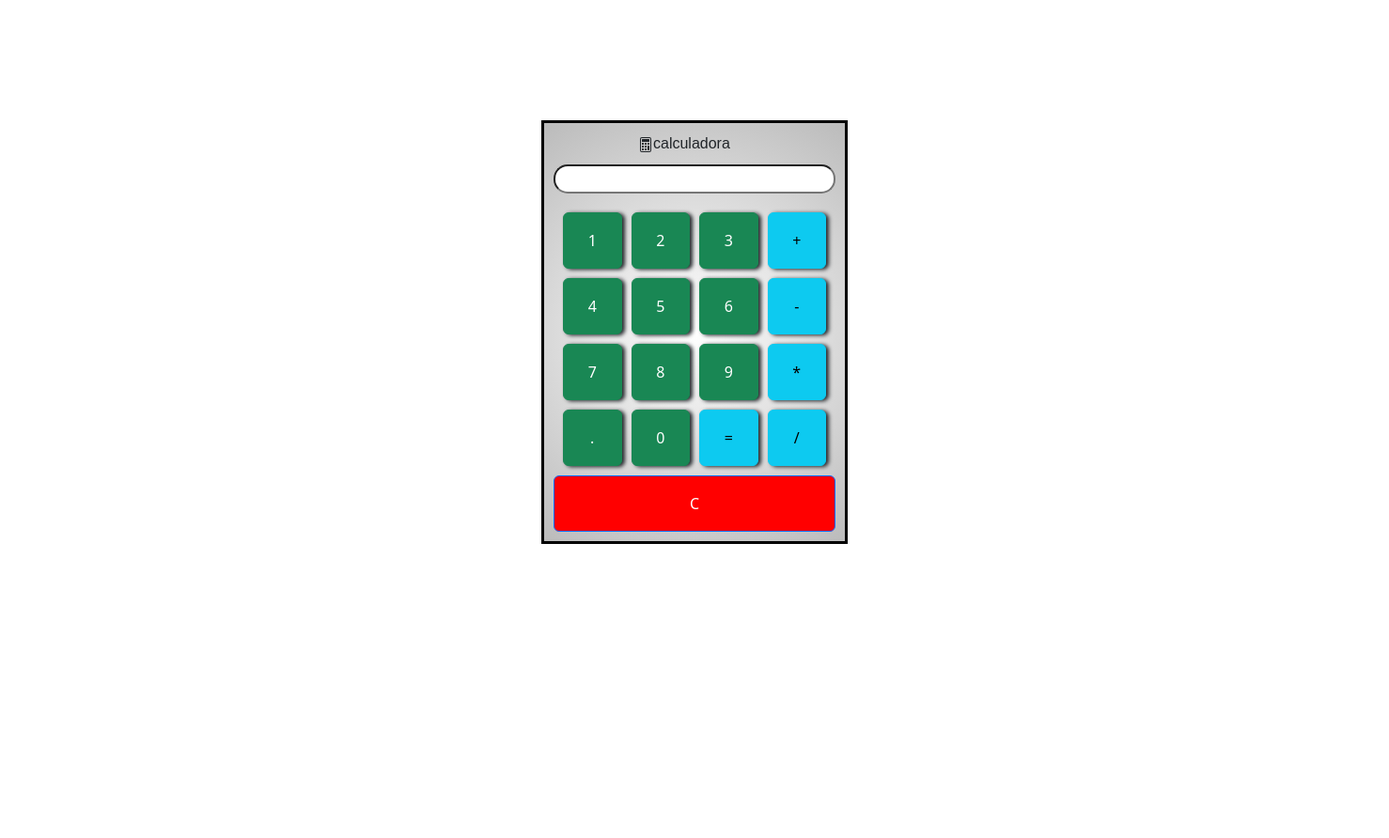
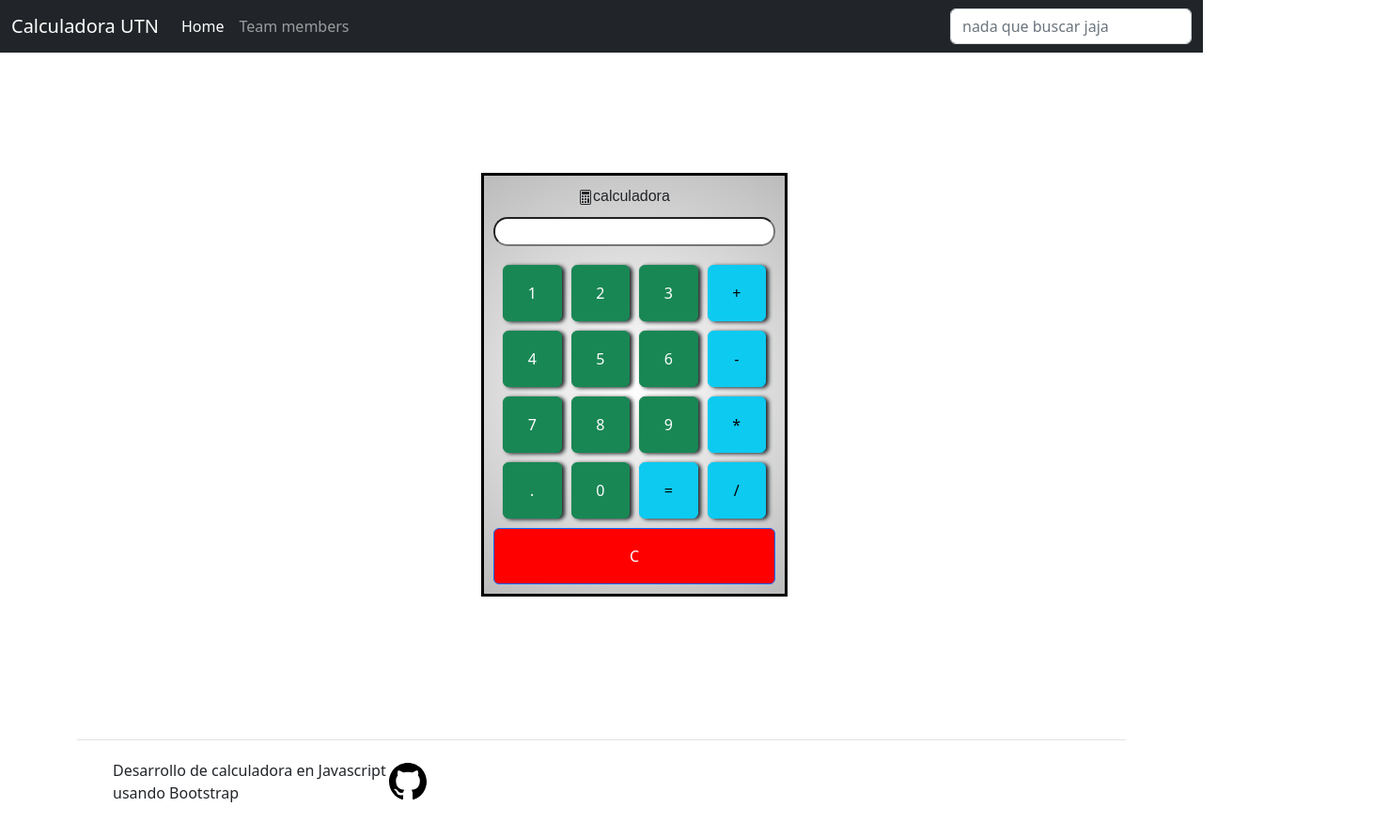
Before and after one commit to NBRosati/calculadora, a plain HTML site: page index.html in a window 1280 px wide. Shown: the whole page at 94% size, 1478 px wide, since content can reach past the window. Before the commit the page ends 800 px from the top, so only its background shows below. Drawn offline with nearby package versions, Linux system fonts and the light colour scheme; a web font is replaced by a local one.

Commit message:
almost finished

```diff
--- a/css/styles.css
+++ b/css/styles.css
@@ -6,7 +6,7 @@
 
 #calc{
     display: inline-block;
-    margin: 10% 45%;
+    margin: 10% 40%;
     padding: 10px;
     border: solid black;
     background: radial-gradient(circle, #fff,#bbb);
@@ -45,3 +45,7 @@ button{
     width: 300px;
 
 }
+
+.footer{
+    font-family:system-ui, -apple-system, BlinkMacSystemFont, 'Segoe UI', Roboto, Oxygen, Ubuntu, Cantarell, 'Open Sans', 'Helvetica Neue', sans-serif;
+}
--- a/index.html
+++ b/index.html
@@ -14,12 +14,47 @@
     </style>
 </head>
 <body>
+
+<!-- navbar -->
+
+<nav class="navbar navbar-expand navbar-dark bg-dark" aria-label="Second navbar example">
+    <div class="container-fluid">
+    <a class="navbar-brand" href="#">Calculadora UTN</a>
+    <button class="navbar-toggler" type="button" data-bs-toggle="collapse" data-bs-target="#navbarsExample02" aria-controls="navbarsExample02" aria-expanded="false" aria-label="Toggle navigation">
+        <span class="navbar-toggler-icon"></span>
+    </button>
+
+    <div class="collapse navbar-collapse" id="navbarsExample02">
+        <ul class="navbar-nav me-auto">
+        <li class="nav-item">
+            <a class="nav-link active" aria-current="page" href="#">Home</a>
+        </li>
+        <li class="nav-item">
+            <a class="nav-link" href="#">Team members</a>
+        </li>
+        </ul>
+        <form role="search">
+        <input class="form-control" type="search" placeholder="nada que buscar jaja" aria-label="Search">
+        </form>
+    </div>
+    </div>
+</nav>
+
+
+
+
+
+
+
+
+    <!-- inicio calculadora -->
     <div id="calc">
         <!-- el choclo es por el icono de bootstrap jajaja -->
         <div class ="title"><svg xmlns="http://www.w3.org/2000/svg" width="16" height="16" fill="currentColor" class="bi bi-calculator" viewBox="0 0 16 16">
             <path d="M12 1a1 1 0 0 1 1 1v12a1 1 0 0 1-1 1H4a1 1 0 0 1-1-1V2a1 1 0 0 1 1-1h8zM4 0a2 2 0 0 0-2 2v12a2 2 0 0 0 2 2h8a2 2 0 0 0 2-2V2a2 2 0 0 0-2-2H4z"/>
             <path d="M4 2.5a.5.5 0 0 1 .5-.5h7a.5.5 0 0 1 .5.5v2a.5.5 0 0 1-.5.5h-7a.5.5 0 0 1-.5-.5v-2zm0 4a.5.5 0 0 1 .5-.5h1a.5.5 0 0 1 .5.5v1a.5.5 0 0 1-.5.5h-1a.5.5 0 0 1-.5-.5v-1zm0 3a.5.5 0 0 1 .5-.5h1a.5.5 0 0 1 .5.5v1a.5.5 0 0 1-.5.5h-1a.5.5 0 0 1-.5-.5v-1zm0 3a.5.5 0 0 1 .5-.5h1a.5.5 0 0 1 .5.5v1a.5.5 0 0 1-.5.5h-1a.5.5 0 0 1-.5-.5v-1zm3-6a.5.5 0 0 1 .5-.5h1a.5.5 0 0 1 .5.5v1a.5.5 0 0 1-.5.5h-1a.5.5 0 0 1-.5-.5v-1zm0 3a.5.5 0 0 1 .5-.5h1a.5.5 0 0 1 .5.5v1a.5.5 0 0 1-.5.5h-1a.5.5 0 0 1-.5-.5v-1zm0 3a.5.5 0 0 1 .5-.5h1a.5.5 0 0 1 .5.5v1a.5.5 0 0 1-.5.5h-1a.5.5 0 0 1-.5-.5v-1zm3-6a.5.5 0 0 1 .5-.5h1a.5.5 0 0 1 .5.5v1a.5.5 0 0 1-.5.5h-1a.5.5 0 0 1-.5-.5v-1zm0 3a.5.5 0 0 1 .5-.5h1a.5.5 0 0 1 .5.5v4a.5.5 0 0 1-.5.5h-1a.5.5 0 0 1-.5-.5v-4z"/>
-        </svg>calculadora</div>
+        </svg>calculadora
+    </div>
 
     <div>
 
@@ -51,11 +86,33 @@
             <button type="button" class="btn btn-success" type="button" value="0" onclick="dis('0')"/> 0 </button>
             <button type="button" class="operator btn btn-info" type="button" value="=" onclick="solve()"/> = </button>
             <button type="button"class="operator btn btn-info" type="button" value="/" onclick="dis('/')"/> / </button>
-
-
         </div>
         <button id="borrar" type="button" class="btn btn-primary" type="button" type="button" value="c" onclick="clr()"/> C </button>
     </div>
+</div>
+
+    <br>
+    <!-- fin calculadora -->
+
+<!-- footer -->
+<div class="container">
+    <footer class="d-flex flex-wrap justify-content-between align-items-center py-3 my-4 border-top">
+    <div class="col-md-4 d-flex align-items-center">
+        <a href="/" class="mb-3 me-2 mb-md-0 text-muted text-decoration-none lh-1">
+        <svg class="bi" width="30" height="24"><use xlink:href="#bootstrap"></use></svg>
+        </a>
+        <span class="footer" class="mb-3 mb-md-0 text-muted">Desarrollo de calculadora en Javascript usando Bootstrap</span>
+        <div class="class="nav col-md-4 justify-content-end list-unstyled d-flex"> <a href=""><svg xmlns="http://www.w3.org/2000/svg" width="40" height="56" fill="black" class="bi bi-github" viewBox="0 0 16 16">
+            <path d="M8 0C3.58 0 0 3.58 0 8c0 3.54 2.29 6.53 5.47 7.59.4.07.55-.17.55-.38 0-.19-.01-.82-.01-1.49-2.01.37-2.53-.49-2.69-.94-.09-.23-.48-.94-.82-1.13-.28-.15-.68-.52-.01-.53.63-.01 1.08.58 1.23.82.72 1.21 1.87.87 2.33.66.07-.52.28-.87.51-1.07-1.78-.2-3.64-.89-3.64-3.95 0-.87.31-1.59.82-2.15-.08-.2-.36-1.02.08-2.12 0 0 .67-.21 2.2.82.64-.18 1.32-.27 2-.27.68 0 1.36.09 2 .27 1.53-1.04 2.2-.82 2.2-.82.44 1.1.16 1.92.08 2.12.51.56.82 1.27.82 2.15 0 3.07-1.87 3.75-3.65 3.95.29.25.54.73.54 1.48 0 1.07-.01 1.93-.01 2.2 0 .21.15.46.55.38A8.012 8.012 0 0 0 16 8c0-4.42-3.58-8-8-8z"/>
+            </svg>
+            </a>
+        </div>
+    </div>
+    </ul>
+    </footer>
+</div>
+
+
     <script src="./js/calc.js"></script>
 </body>
 </html>
--- a/js/calc.js
+++ b/js/calc.js
@@ -1,17 +1,17 @@
 
-//function for displaying values
+//para la pantalla
 function dis(val)
 {
 document.getElementById("calcu").value+=val
  }
-//function for evaluation
+//evaluacion
 function solve()
 {
 let x = document.getElementById("calcu").value
 let y = eval(x)
 document.getElementById("calcu").value = y
 }
-//function for clearing the display
+//borra pantalla
 function clr()
 {
 document.getElementById("calcu").value = ""
```
